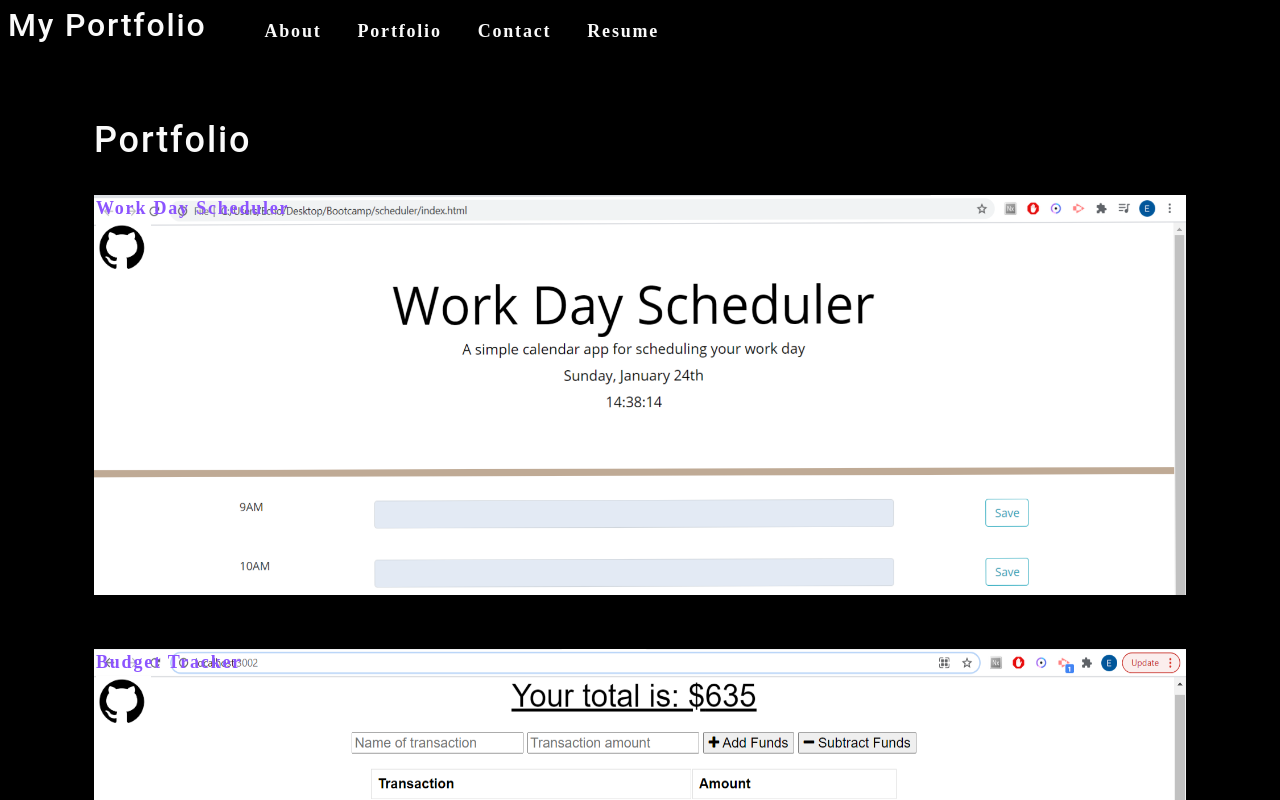
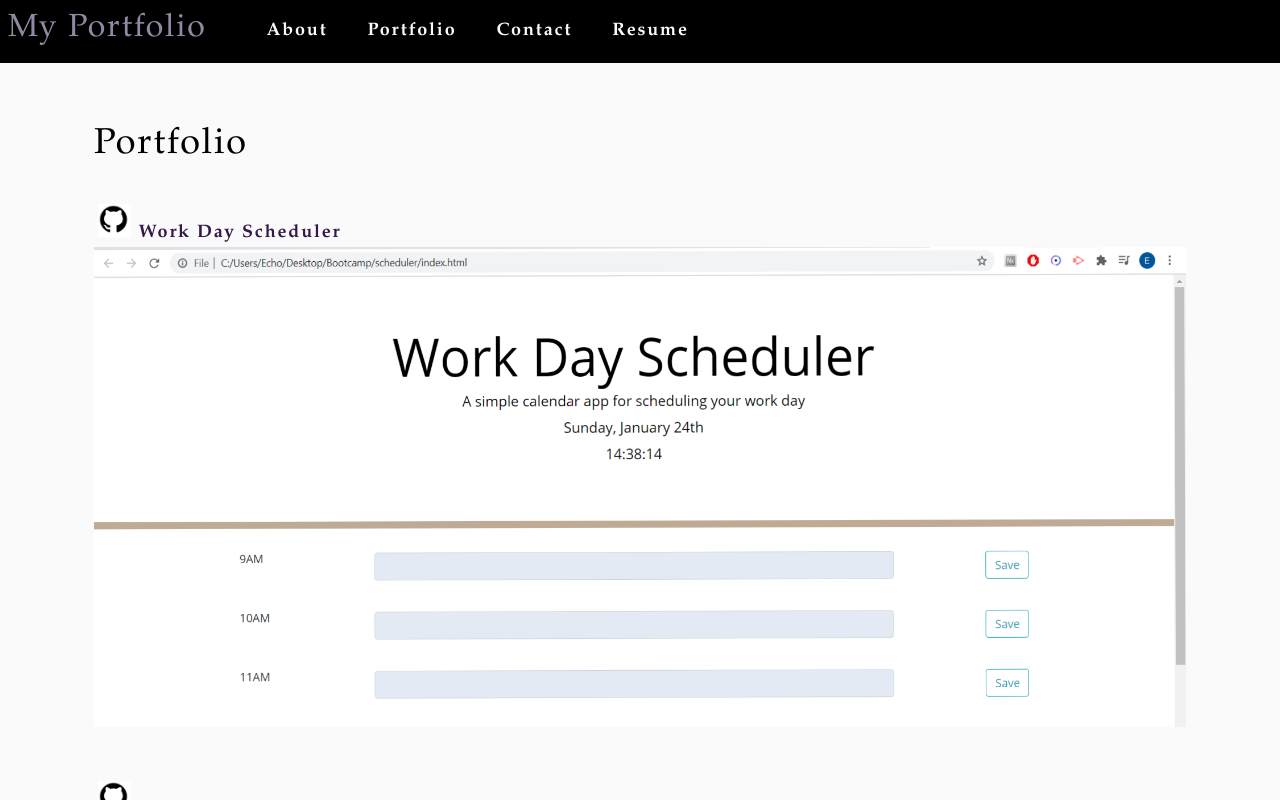
Before and after one commit to miyun94/react-portfolio, a React (Create React App) app: page /portfolio in a window 1280 px wide. Shown: the top 800 px of the page. Built offline with nearby package versions, Linux system fonts and the light colour scheme.

Commit message:
portfolio link changes

```diff
--- a/src/components/Portfolio/index.js
+++ b/src/components/Portfolio/index.js
@@ -59,14 +59,18 @@ function Portfolio(){
       <div>
           <br/>
           <span>
-                <div className="backgroundImage" style = {{ backgroundImage: `url(${project.imageLink})` }}>
-                  <a href={`${project.deployedLink}`} target="_blank" rel="noreferrer">
+          <a href={project.github} target="_blank" rel="noreferrer">
+                      <img src={githubIcon} style={{width: "3%"}}></img>
+            </a>
+                     <a href={`${project.deployedLink}`} target="_blank" rel="noreferrer">
                       {project.name}
                   </a>
+                <div className="backgroundImage" style = {{ backgroundImage: `url(${project.imageLink})` }}
+                onClick={()=>window.open(`${project.deployedLink}`, "_blank")}>
+                  {/* <a href={`${project.deployedLink}`} target="_blank" rel="noreferrer"> */}
+                      {/* {project.name} */}
+                  {/* </a> */}
                   <br></br>
-                  <a href={project.github} target="_blank" rel="noreferrer">
-                      <img src={githubIcon} style={{width: "5%"}}></img>
-                  </a>
                   </div>
                   </span>
           <br/>
--- a/src/index.css
+++ b/src/index.css
@@ -4,12 +4,12 @@ main {
   padding: 50px 30px;
 }
 :root {
-  --primary: #8c54ff;
-  --secondary: #f3a847;
-  --tertiary: #b12704;
+  --primary: #341948;
+  --secondary: #9388A2;
+  --tertiary: #9388A2;
   --light: #fafafa;
   --dark: #000000;
-  --darker: #111111;
+  --darker: #9388A2;
   --error: rgb(228, 46, 1);
   --spacing-one: calc(1rem * 0.5);
   --spacing-two: calc(1rem);
@@ -32,9 +32,9 @@ body {
   line-height: 1.5;
   font-size: 18px;
   letter-spacing: 0.1em;
-  background: var(--dark);
-  color: var(--light);
-  font-family: 'Poiret One', cursive;
+  background: var(--light);
+  color: var(--dark);
+  font-family: 'Garamond', serif;
 }
 
 h1,
@@ -43,10 +43,10 @@ h3,
 h4,
 h5,
 h6 {
-  font-family: 'Roboto', sans-serif;
+  font-family: 'Garamond', serif;
   font-weight: 500;
   margin: 5px 0;
-  line-height: 1.25;
+  /* line-height: 1.25; */
 }
 
 h1 {
@@ -55,6 +55,7 @@ h1 {
 
 h2 {
   font-size: 2rem;
+  color: var(--secondary);
 }
 
 h3 {
@@ -82,6 +83,8 @@ a {
   color: var(--tertiary);
   text-decoration: none;
   font-weight: bold;
+  /* background-color: var(--tertiary); */
+  text-align: right;
 }
 
 a:hover {
@@ -282,8 +285,13 @@ a {
   color: var(--primary);
   font-weight: 600;
   padding: 2px 4px;
-  margin-left: -2px;
-  margin-right: -2px;
+  /* margin-left: -2px; */
+  /* margin-right: -2px;
+  display: flex;
+  flex-direction: row;
+  align-items: stretch;
+  width: 100%; */
+
 }
 
 .navActive {
@@ -291,7 +299,7 @@ a {
 }
 
 .backgroundImage{
-  height: 50vh;
+  height: 60vh;
   left: 1%;
   right: 1%;
   background-size: cover;
```
